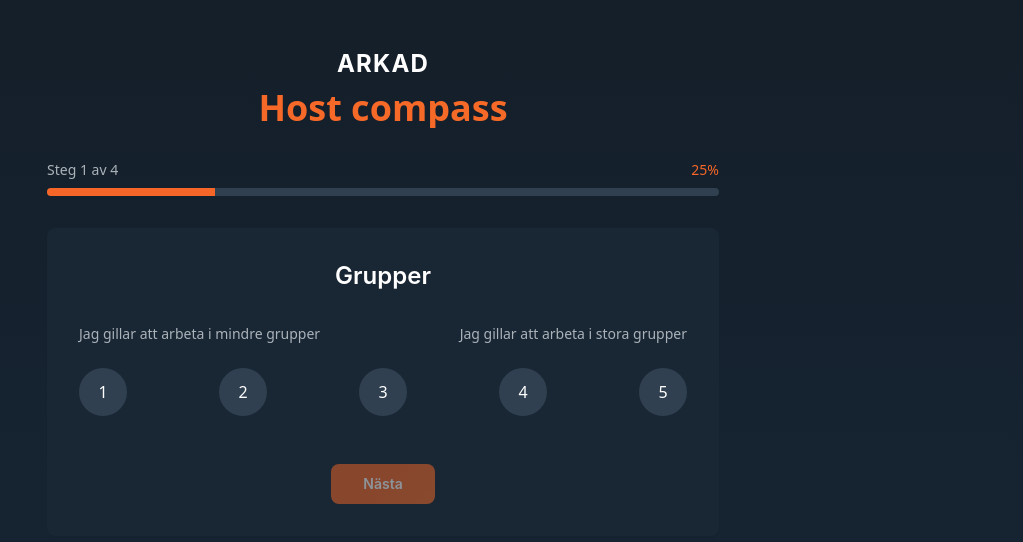
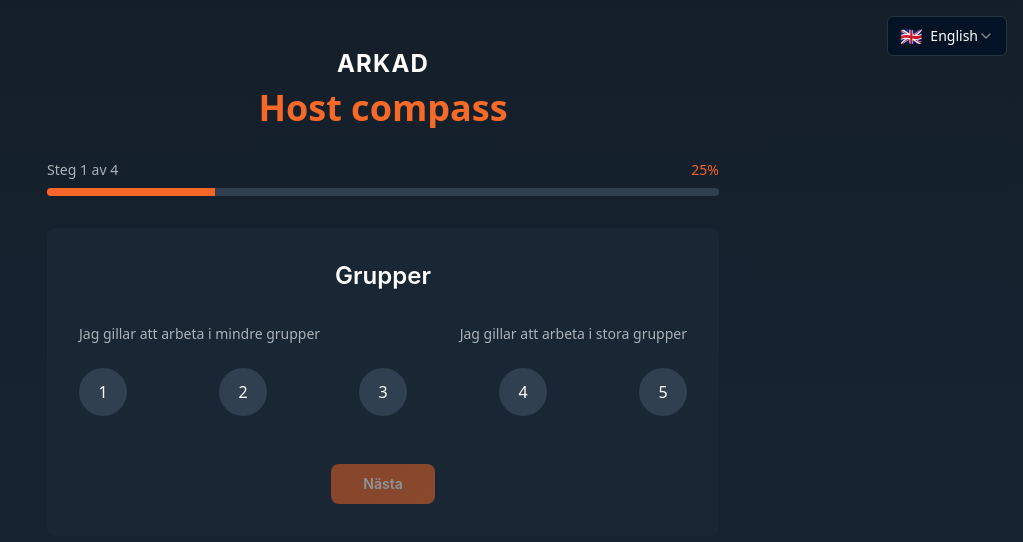
Before and after one commit to careerfairsystems/hostcompass, a Next.js app: page /en/quiz in a window 1280 px wide. Shown: the top 542 px of the page, without its empty margins (257-1280 px from the left). Built offline with nearby package versions, Linux system fonts and the light colour scheme.

Commit message:
got lang v1 working

```diff
--- a/src/app/[locale]/layout.tsx
+++ b/src/app/[locale]/layout.tsx
@@ -2,6 +2,7 @@ import { NextIntlClientProvider, hasLocale } from "next-intl";
 import { notFound } from "next/navigation";
 import { routing } from "@/i18n/routing";
 import "../globals.css";
+import LocaleSwitcher from "@/components/locale-selector";
 
 type Props = {
 	children: React.ReactNode;
@@ -18,7 +19,13 @@ export default async function LocaleLayout({ children, params }: Props) {
 	return (
 		<html className="h-full" lang={locale}>
 			<body className={"flex h-full flex-col"}>
-				<NextIntlClientProvider>{children}</NextIntlClientProvider>
+				<NextIntlClientProvider>
+					<div className="fixed top-4 right-4 z-10">
+						<LocaleSwitcher />
+					</div>
+
+					{children}
+				</NextIntlClientProvider>
 			</body>
 		</html>
 	);
--- /dev/null
+++ b/src/components/locale-selector.tsx
@@ -0,0 +1,67 @@
+"use client";
+
+import { useLocale, useTranslations } from "next-intl";
+import { routing } from "@/i18n/routing";
+import {
+	Select,
+	SelectContent,
+	SelectItem,
+	SelectTrigger,
+	SelectValue,
+} from "./ui/select";
+import { usePathname, useRouter } from "@/i18n/navigation";
+type SupportedLocales = (typeof routing.locales)[number];
+const localeConfig: Record<SupportedLocales, { name: string; flag: string }> = {
+	en: {
+		name: "English",
+		flag: "🇬🇧",
+	},
+	sv: {
+		name: "Svenska",
+		flag: "🇸🇪",
+	},
+} as const;
+
+export default function LocaleSwitcher() {
+	const currentLocale = useLocale() as SupportedLocales;
+	const router = useRouter();
+	const pathname = usePathname();
+	const t = useTranslations();
+
+	const selectedConfig = localeConfig[currentLocale];
+
+	const handleLocaleChange = (newLocale: SupportedLocales) => {
+		if (newLocale !== currentLocale) {
+			// Navigate to the same page in the new locale
+			router.replace(pathname, { locale: newLocale });
+		}
+	};
+
+	return (
+		<Select onValueChange={handleLocaleChange} value={currentLocale}>
+			<SelectTrigger className="w-fit">
+				{selectedConfig ? (
+					<div className="flex items-center gap-2">
+						<span className="text-lg">{selectedConfig.flag}</span>
+						<span>{selectedConfig.name}</span>
+					</div>
+				) : (
+					<SelectValue placeholder={t("forms.selectOption")} />
+				)}
+			</SelectTrigger>
+			<SelectContent>
+				{routing.locales.map((locale) => {
+					const config = localeConfig[locale];
+					return (
+						<SelectItem key={locale} value={locale}>
+							<div className="flex items-center gap-2">
+								<span className="text-lg">{config.flag}</span>
+								<span>{config.name}</span>
+							</div>
+						</SelectItem>
+					);
+				})}
+			</SelectContent>
+		</Select>
+	);
+}
--- a/src/i18n/routing.ts
+++ b/src/i18n/routing.ts
@@ -2,7 +2,7 @@ import { defineRouting } from "next-intl/routing";
 
 export const routing = defineRouting({
 	// A list of all locales that are supported
-	locales: ["en", "de"],
+	locales: ["en", "sv"],
 
 	// Used when no locale matches
 	defaultLocale: "en",
```
